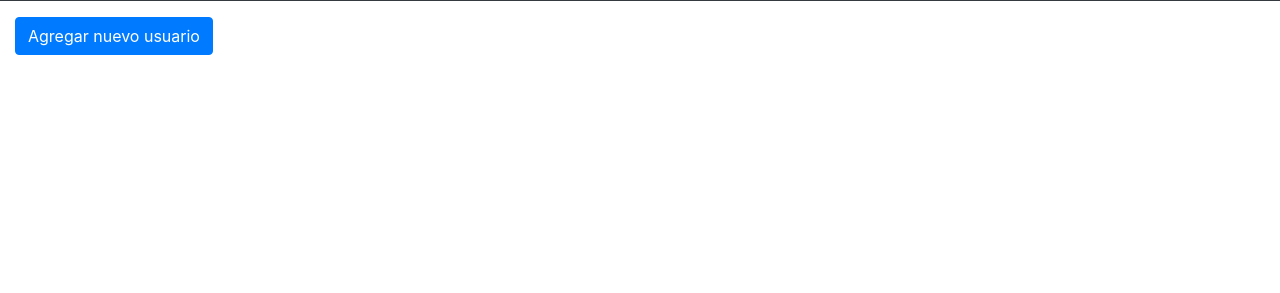
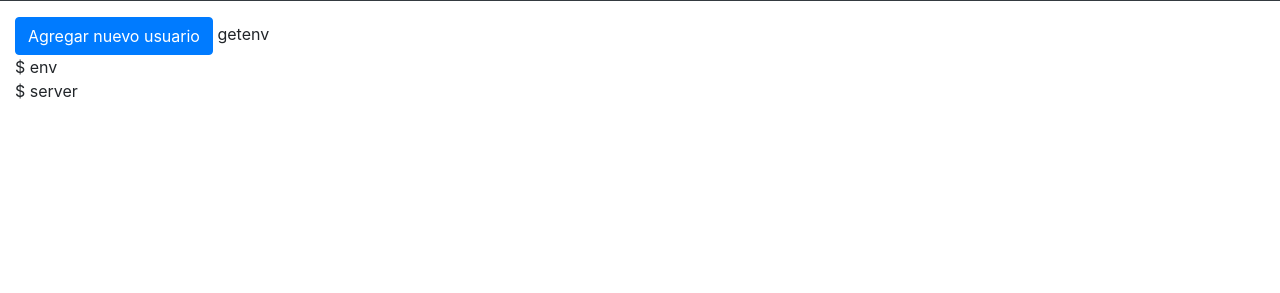
Before and after one commit to dpereira3/crudPHP, a PHP site: page /index.php in a window 1280 px wide. Shown: the part 71-364 px from the top of the page. Run offline with PHP 8.4, Linux system fonts and the light colour scheme; data that the repository does not hold is empty.

Commit message:
Update index.php
AGREGADOS VARIABLES DE ENTORNO

```diff
--- a/index.php
+++ b/index.php
@@ -4,6 +4,17 @@
 
 <a href="./view/username/create.php" class="btn btn-primary">Agregar nuevo usuario</a>
 
+<?php
+echo 'getenv ';
+echo getenv('CREATOR');
+echo '<br>';
+echo '$ env';
+echo $_ENV["CREATOR"];
+echo '<br>';
+echo '$ server';
+echo $_SERVER["CREATOR"];
+echo '<br>';
+?>
 
 <?php
     require_once('./view/head/footer.php');
```
